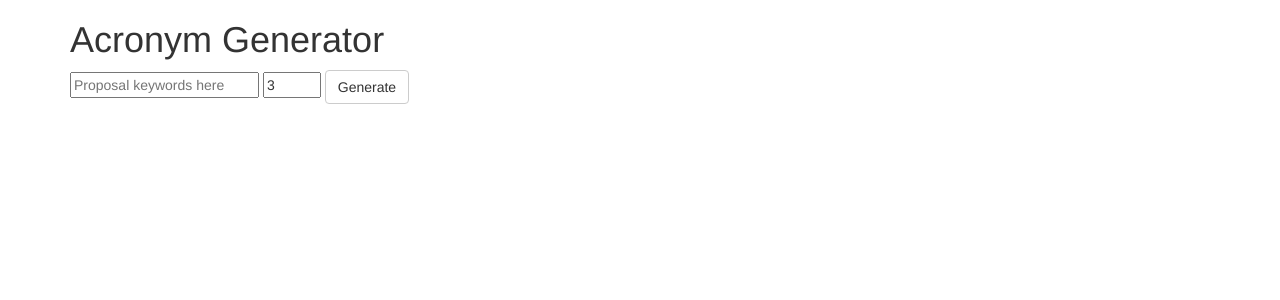
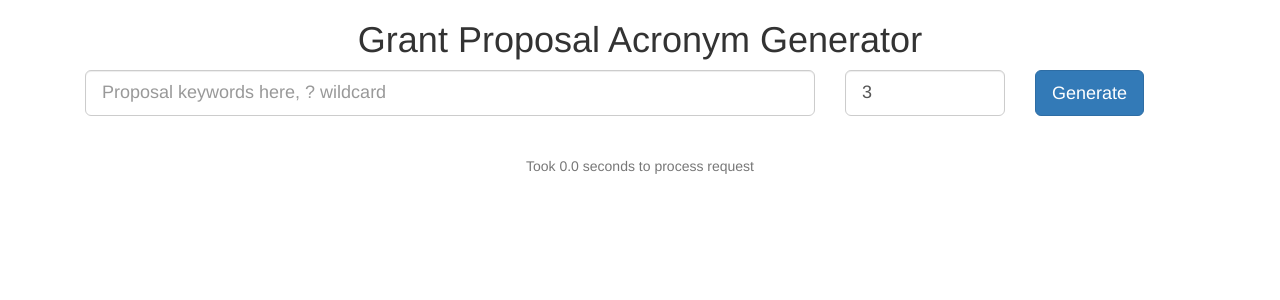
Before and after one commit to Laukei/acronyms, a Flask app: page / in a window 1280 px wide. Shown: the top 300 px of the page. Run offline with Flask 2, Linux system fonts and the light colour scheme; parts of the project's set-up code (start-up, migrations or seed data) failed here and were passed over; some libraries are stand-ins or nearby versions.

Commit message:
improved web interface

```diff
--- a/app.py
+++ b/app.py
@@ -14,11 +14,25 @@ def worker(words,clip):
 	words = words.split(' ')
 	clip = int(clip)
 	result = genAcronym(words,clip,dictionary)
-	return result
+	for_web_result = []
+	for r, row in enumerate(result):
+		components = []
+		for cell in row[1]:
+			components.append([cell[0][:cell[1]],cell[0][cell[1]:]])
+		processed_acronym = ''
+		for l, letter in enumerate(row[2]):
+			if letter == '?':
+				processed_acronym += row[0][l]
+			else:
+				processed_acronym += letter
+
+		for_web_result.append([row[0],components,processed_acronym,row[3]])
+	return for_web_result
 
 #-----------flask--------------
 
 from flask import Flask, render_template, redirect, url_for, request, flash
+import time
 app = Flask(__name__)
 
 app.secret_key = 'super_secret_key'
@@ -26,6 +40,7 @@ app.secret_key = 'super_secret_key'
 @app.route('/',methods=['GET','POST'])
 def home():
 	error = None
+	start_time = time.time()
 	if request.method == 'POST':
 		try:
 			if len(request.form['words']) == 0:
@@ -40,8 +55,7 @@ def home():
 				redirect(url_for('home'))
 		except ValueError:
 			error = 'Clip value not set'
-
-	return render_template("index.html", error=error)
+	return render_template("index.html", error=error, processtime=round(time.time()-start_time,3))
 
 if __name__ == '__main__':
 	_pool = Pool(processes=4)
--- a/templates/index.html
+++ b/templates/index.html
@@ -3,19 +3,26 @@
 	<head>
 		<title>Acronym Generator</title>
 		<link href="static/bootstrap.min.css" rel="stylesheet" media="screen">
+		<meta name="viewport" content="width=device-width, initial-scale=1">
 	</head>
 	<body>
 		<div class="container">
-			<h1>Acronym Generator</h1>
+			<h1 class="text-center">Grant Proposal Acronym Generator</h1>
+			<div class="row center-block">
 				<form action="" method="post">
-				<input type="text" placeholder="Proposal keywords here" name="words" value="{{ request.form.words }}">
-				{% if request.form.clip is defined %}
-				<input type="number" placeholder="3" min="1" max="10" name="clip" value="{{ request.form.clip }}">
-				{% else %}
-				<input type="number" placeholder="3" min="1" max="10" name="clip" value="3">
-				{% endif %}
-				<input class="btn btn-default" type="submit" value="Generate">
+					<div class="col-sm-8">
+						<input class="form-control input-lg" type="text" placeholder="Proposal keywords here, ? wildcard" name="words" value="{{ request.form.words }}">
+					</div>
+					<div class="row center-block">
+						<div class="col-sm-2 col-xs-2">
+							<input class="form-control input-lg" type="number" placeholder="3" min="1" max="10" name="clip" value="{% if request.form.clip is defined %}{{ request.form.clip }}{% else %}3{% endif %}">
+						</div>
+						<div class="col-sm-1 col-xs-1">
+							<input class="btn btn-primary btn-lg" type="submit" value="Generate">
+						</div>
+					</div>
 				</form>
+			</div>
 			{% if error %}
 				<p class="error"><strong>Error:</strong> {{ error }}</p>
 			{% endif %}
@@ -26,17 +33,25 @@
 					{% endfor %}
 				{% endif %}
 			{% endwith %}
-
-
+			<br>
+			<div class="container lead">
 				{% with messages = get_flashed_messages(category_filter=["result"]) %}
 					{% if messages %}
-					<ul>
+						<dl class="dl-horizontal">
 						{% for message in messages %}
-						<li>{{ message }}</li>
+							<dt class="text-center">{{ message[2] }}</dt><dd>
+							{% for part in message[1] %}
+								<span class="lead"><strong>{{ part[0] }}</strong><span class="text-muted">{{ part[1] }}</span>
 							{% endfor %}
-					</ul>
+							</dd>
+						{% endfor %}
+						</dl>
 					{% endif %}
 				{% endwith %}
 			</div>
+			<div class="text-center">
+				<p class="text-muted">Took {{ processtime }} seconds to process request</p>
+			</div>
+		</div>
 	</body>
 </html>
```
Also changed, not shown: acronym.py (+4 -3 lines). Lines whose indentation alone changed are shown as unchanged.
